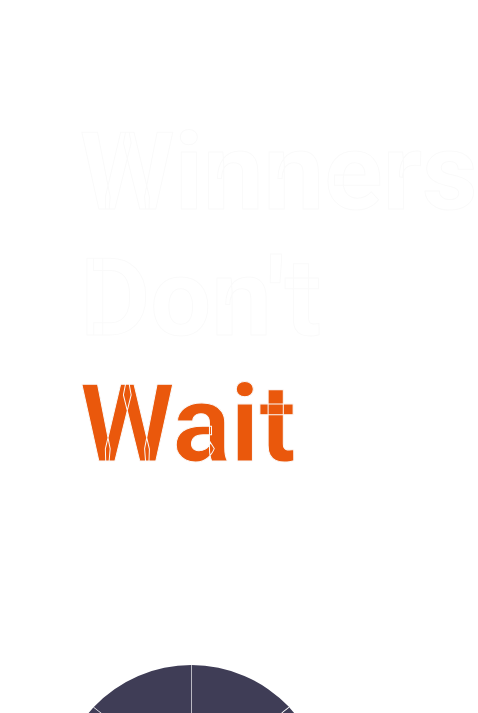
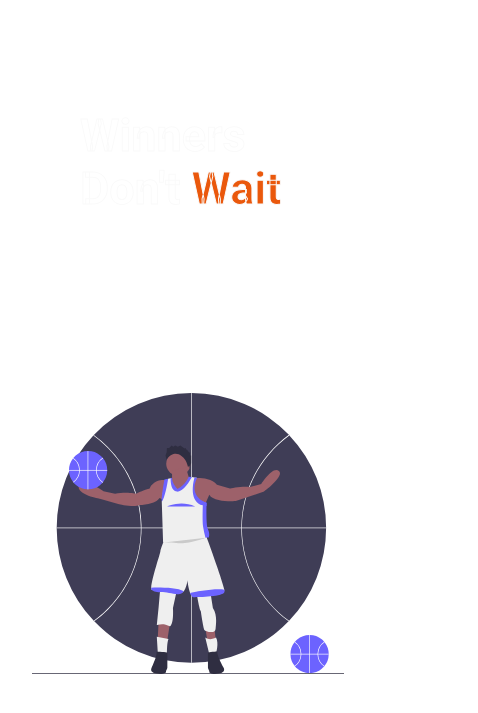
Before and after one commit to Imagine206/E-F-, a plain HTML site: page index.html in a window 390 px wide. Shown: the part 131-844 px from the top of the page, 478 px wide, since content can reach past the window. Drawn offline with Linux system fonts and the light colour scheme.

Commit message:
i made the h1 ger smaller in ever screen

```diff
--- a/index.html
+++ b/index.html
@@ -62,8 +62,8 @@
             <div class="main-container">
                 <div class="h1-content">
                     <h1>
-                    Winners <br />
-                    Don't <span> Wait</span><br />
+                    Winners
+                    Don't <span> Wait</span>
                     </h1>
                 </div>
                 <div class="main-content">
--- a/styles.css
+++ b/styles.css
@@ -139,4 +139,7 @@ span {
   .navItems .hideMenu {
     display: block;
   }
+  .h1-content{
+    font-size: 30px;
+  }
 }
```
